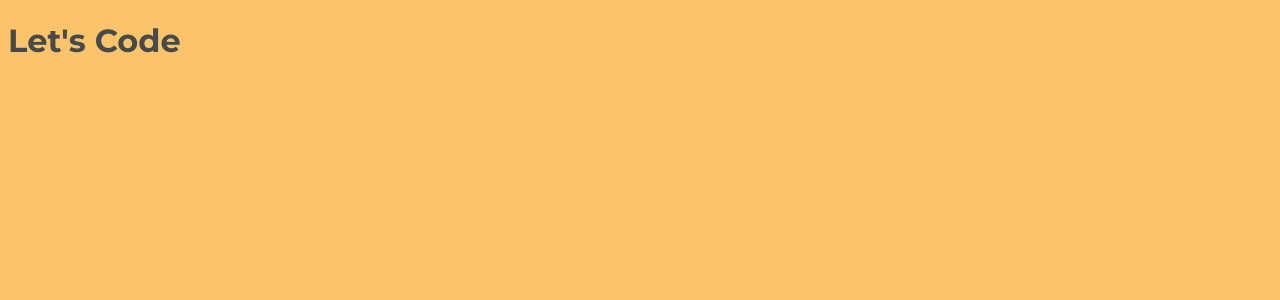
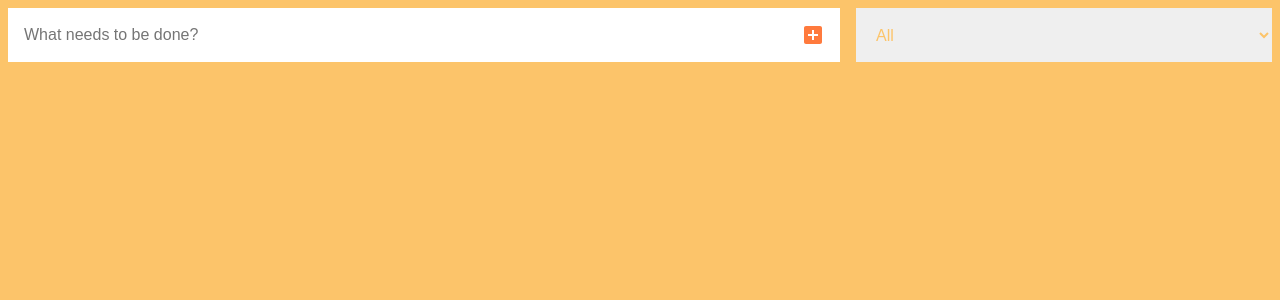
Before and after one commit to dylanjlunag/react-todo, a React app: page / in a window 1280 px wide. Shown: the top 300 px of the page. Built offline with nearby package versions, Linux system fonts and the light colour scheme.

Commit message:
feat: todo context implemented in app

```diff
--- a/src/App.js
+++ b/src/App.js
@@ -1,3 +1,10 @@
+import TodoPage from '@components/TodoPage';
+import { TodoProvider } from '@context/TodoContext';
+
 export default function App() {
-  return <h1>Let&apos;s Code</h1>;
+  return (
+    <TodoProvider>
+      <TodoPage />
+    </TodoProvider>
+  );
 }
```
